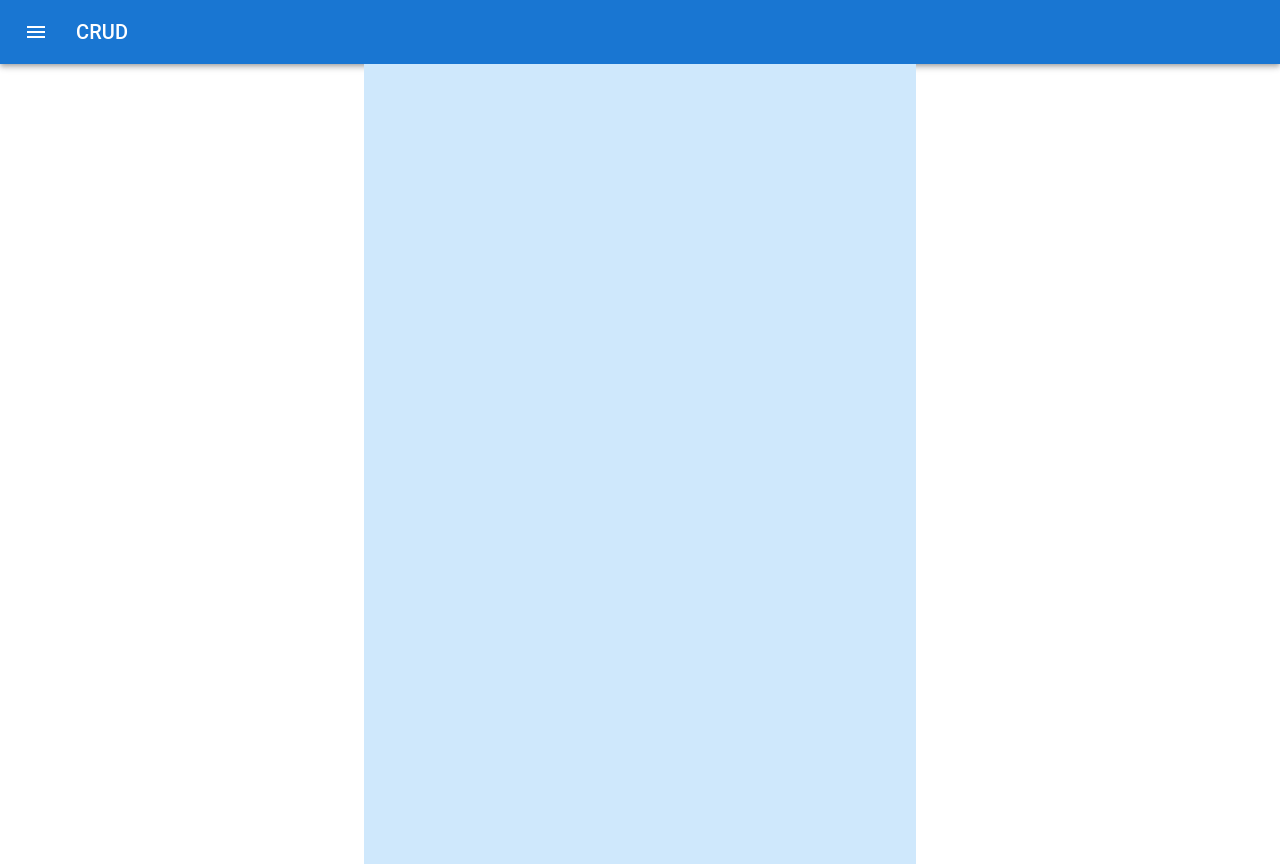
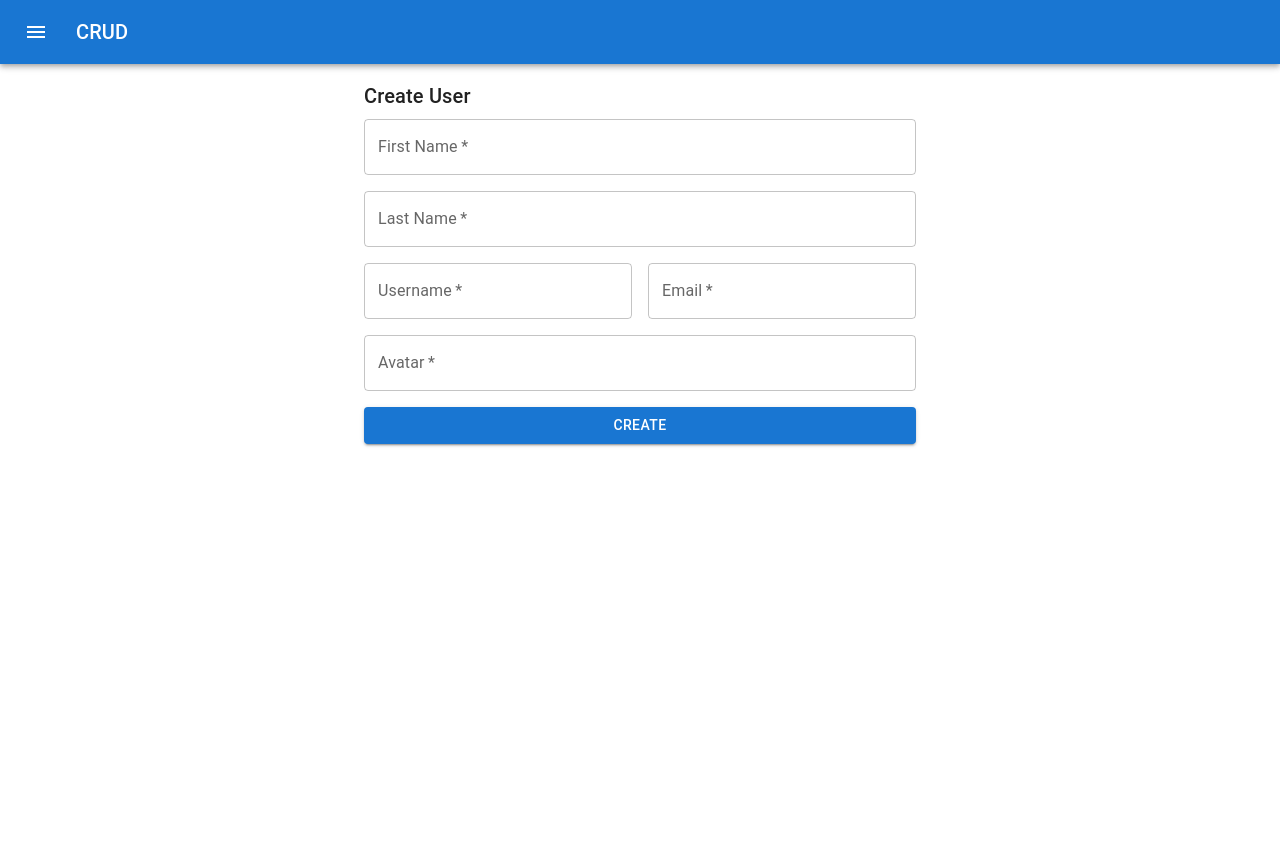
Before and after one commit to ploynatsinee/React---REST-API-UserLists, a React (Create React App) app: page /create in a window 1280 px wide. After the commit the page ends 800 px from the top, so only its background shows below. Built offline with nearby package versions, Linux system fonts and the light colour scheme.

Commit message:
createUI

```diff
--- a/src/UserCreate.js
+++ b/src/UserCreate.js
@@ -2,13 +2,38 @@ import * as React from 'react';
 import CssBaseline from '@mui/material/CssBaseline';
 import Box from '@mui/material/Box';
 import Container from '@mui/material/Container';
+import { Button, DialogContentText, Grid, TextField, Typography } from '@mui/material';
 
 export default function UserCreate() {
   return (
     <React.Fragment>
       <CssBaseline />
-      <Container maxWidth="sm">
-        <Box sx={{ bgcolor: '#cfe8fc', height: '100vh' }} />
+      <Container maxWidth="sm" sx={{p:2}}>
+      <Typography variant="h6" gutterBottom component="div">
+      Create User
+      </Typography>
+      <from>
+        <Grid container spacing={2}>
+          <Grid item xs={12} >
+          <TextField id="fname" label="First Name" variant="outlined" fullWidth required/>
+          </Grid>
+          <Grid item xs={12} >
+          <TextField id="lname" label="Last Name" variant="outlined" fullWidth required/>
+          </Grid>
+          <Grid item xs={12} sm={6}>
+          <TextField id="username" label="Username" variant="outlined" fullWidth required/>
+          </Grid>
+          <Grid item xs={12} sm={6}>
+          <TextField id="email" label="Email" variant="outlined" fullWidth required/>
+          </Grid>
+          <Grid item xs={12} >
+          <TextField id="avatar" label="Avatar" variant="outlined" fullWidth required/>
+          </Grid>
+          <Grid item xs={12}>
+          <Button variant="contained" fullWidth>Create</Button>
+          </Grid>
+        </Grid>
+      </from>
       </Container>
     </React.Fragment>
   );
```
